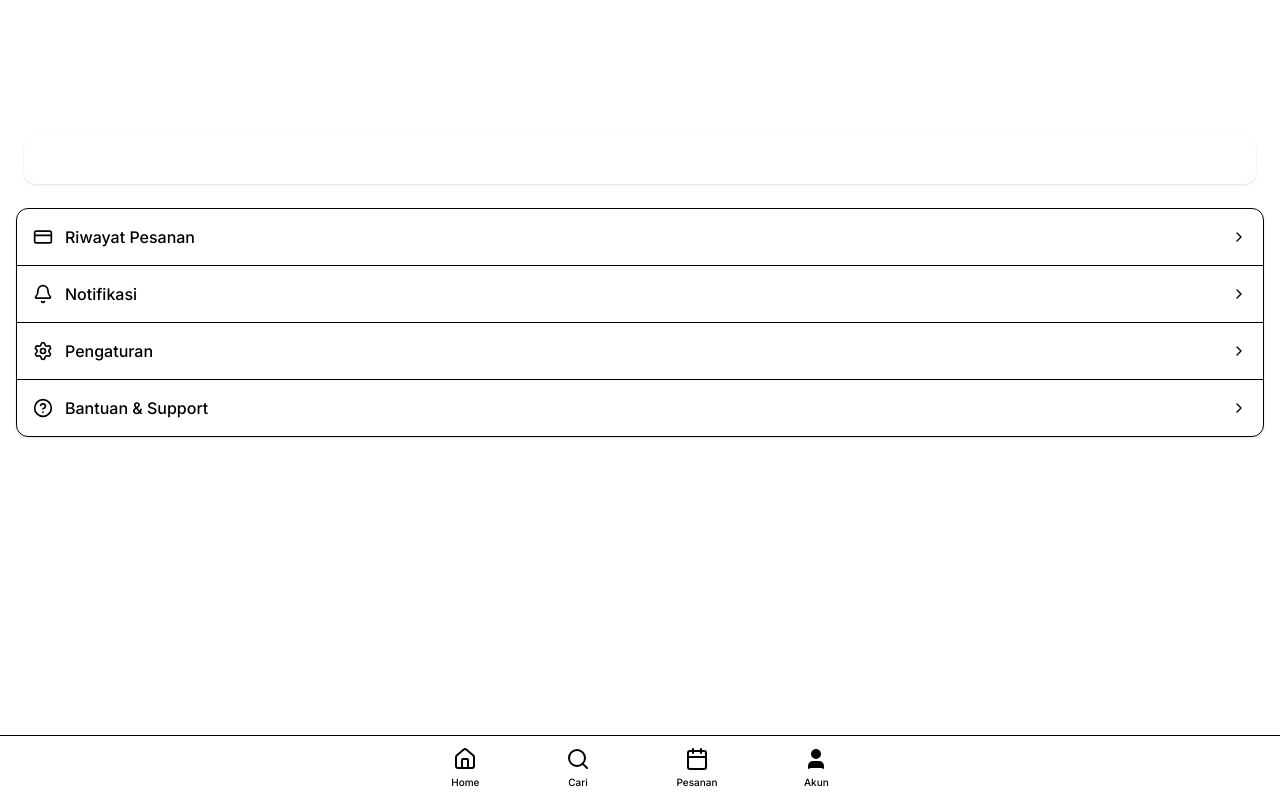
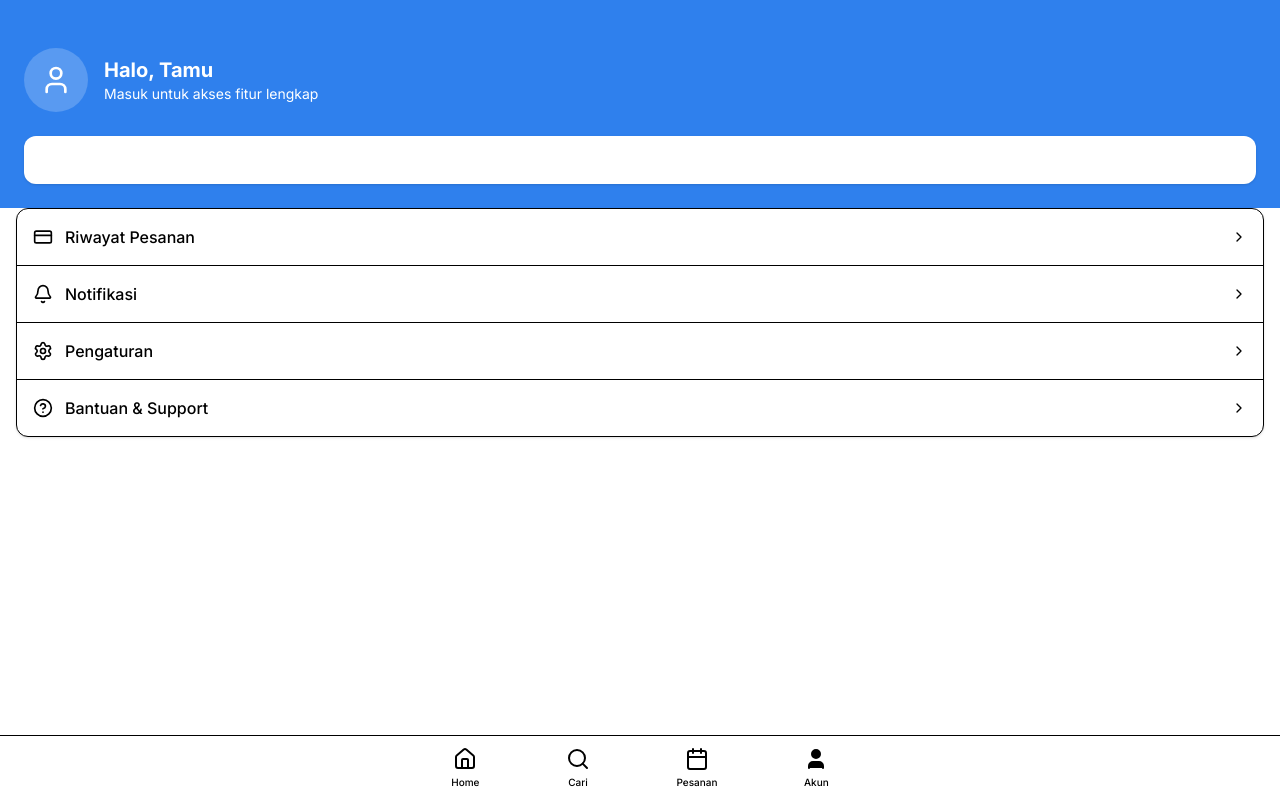
Before and after one commit to JerryHollywhite/TkngBtm, a Next.js app: page /profile in a window 1280 px wide. Built offline with nearby package versions, Linux system fonts and the light colour scheme; no server answers.

Commit message:
Fix: Use direct color value for profile header background

```diff
--- a/app/(customer)/profile/page.tsx
+++ b/app/(customer)/profile/page.tsx
@@ -31,7 +31,7 @@ export default function ProfilePage() {
 
     return (
         <MobileContainer>
-            <div className="bg-primary p-6 pt-12 text-white">
+            <div className="bg-[#2F80ED] p-6 pt-12 text-white">
                 <div className="flex items-center gap-4 mb-6">
                     <div className="h-16 w-16 rounded-full bg-white/20 flex items-center justify-center">
                         <User className="h-8 w-8 text-white" />
```
